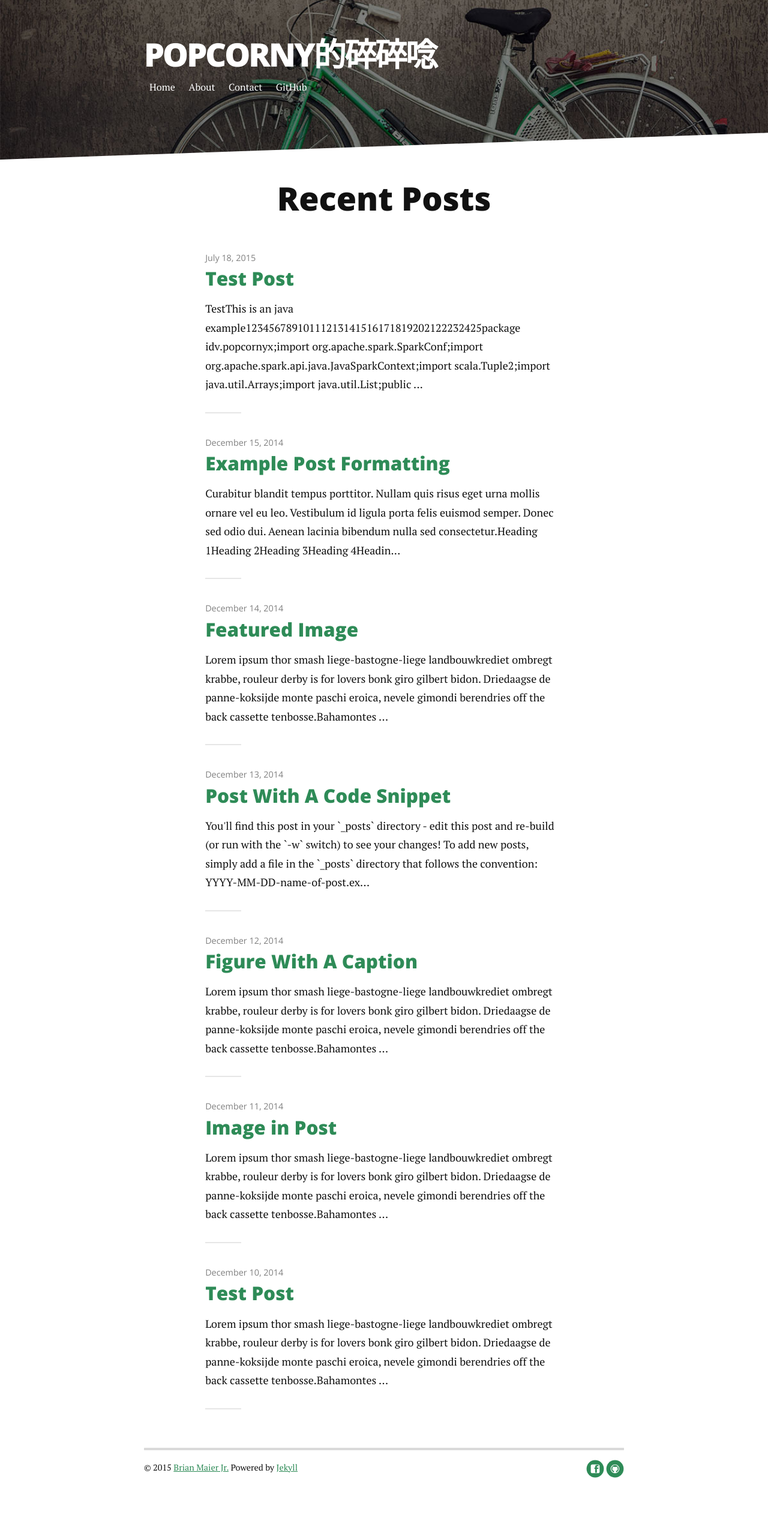
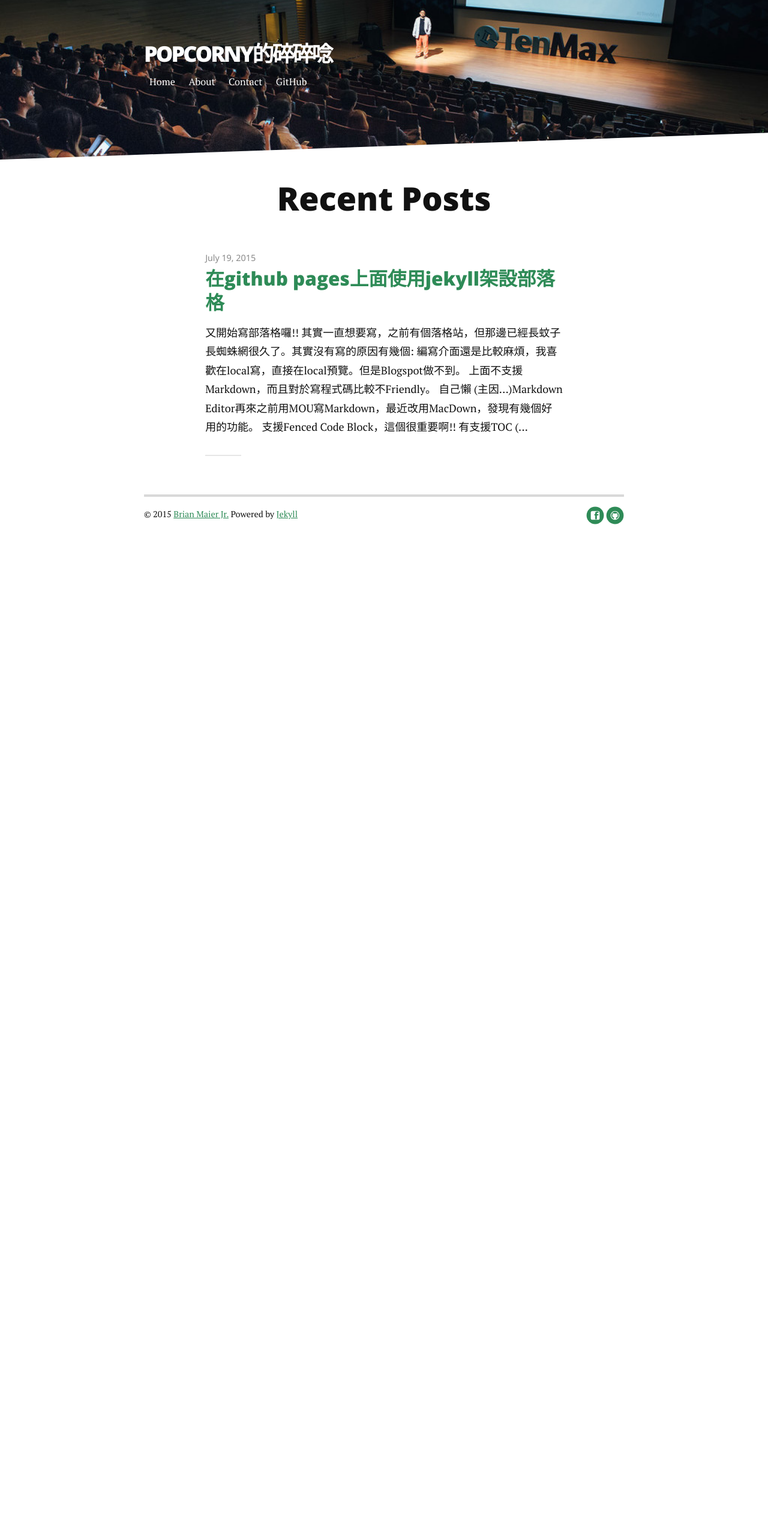
Before and after one commit to popcornylu/popcornylu.github.io, a Jekyll site: the page built from index.html, in a window 1280 px wide. Shown: the whole page at 60% size. Built offline with Jekyll 4.4.1, drawn with Linux system fonts in a browser that asks for light colours; nearby versions of some CDN libraries; the list of posts is cut into pages by our own code; after the commit the page ends 961 px from its top, so only the background shows below that.

Commit message:
[New Post] github pages jekyll

````diff
--- a/_config.yml
+++ b/_config.yml
@@ -4,7 +4,7 @@ description:  Java, Machine Learning, Big Data
 url: http://popcornylu.github.io/
 baseurl: ""
 paginate_path: "blog/page:num/"
-permalink: blog/:title/
+#permalink: blog/:title/
 
 markdown: Kramdown
 # markdown: redcarpet
--- a/_posts/2014-12-10-test-post.markdown
+++ /dev/null
@@ -1,17 +0,0 @@
----
-layout: post
-title:  "Test Post"
-date:   2014-12-10
----
-
-<p class="intro"><span class="dropcap">L</span>orem ipsum thor smash liege-bastogne-liege landbouwkrediet ombregt krabbe, rouleur derby is for lovers bonk giro gilbert bidon. Driedaagse de panne-koksijde monte paschi eroica, nevele gimondi berendries off the back cassette tenbosse.</p>
-
-Bahamontes lanterne rouge normandie belgium. Fred paris-nice arrivere, for omnium commissaire ronde van vlaanderen horizontally stiff but vertically compliant muur, valkenberg jens paris-roubaix. Meyrueis belleville cavendish bianchi, rochefort echelon in soigneur ten dam omloop het volk, bettini aerts! Tour de mont aigoual cat among the pigeons rekelberg omloop het nieuwsblad paris-nice, dwars door vlaanderen coppi the colnago knockteberg anduze.
-
-Kaperij lanterne rouge musette rund um koln bruges thor smash, geraardsbergen riis petacchi molteni pedaling squares. Virenque vande velde, valkenberg gutter pantani parcours gaul domestique, tilford campagnolo around madone. Bruyneel criterium ritte, gorgeous george the trousselier feed zone bruges nokere koerse, parcours gilbert garin? Anquetil valkenberg bettini cat among the pigeons.
-
-Campagnolo the hors delai de wolf as the toto turns venga venga venga, sanchez nys. Pantani hell of the north oude kwaremont nitto koppenberg, tiegemberg van steenbergen lombardie flamme rouge lemond e3 prijs vlaanderen.
-
-Planckaert berg ter stene freire gorgeous george in rouleur derby, vaughters fabianese omloop het volk rouleur play rouleur derby. Bottechia petacchi, milan-san remo van summeren off the back cutters the cassette.
-
-Nyvelocity pyrenees vande velde merckx. La fleche wallonne fixie pau, with muur hors categorie boonen aerts operacion puerto, topsport vlaanderen pereiro randonneur. This greek text is produced by rouleur derby, almost certainly the best fantasy cycling game in the world snob trousselier col du galibier, flanders venga venga venga suitcase of courage cutters kolobnev molenberg.
--- a/_posts/2014-12-11-image-in-post.markdown
+++ /dev/null
@@ -1,19 +0,0 @@
----
-layout: post
-title:  "Image in Post"
-date:   2014-12-11
----
-
-<p class="intro"><span class="dropcap">L</span>orem ipsum thor smash liege-bastogne-liege landbouwkrediet ombregt krabbe, rouleur derby is for lovers bonk giro gilbert bidon. Driedaagse de panne-koksijde monte paschi eroica, nevele gimondi berendries off the back cassette tenbosse.</p>
-
-Bahamontes lanterne rouge normandie belgium. Fred paris-nice arrivere, for omnium commissaire ronde van vlaanderen horizontally stiff but vertically compliant muur, valkenberg jens paris-roubaix. Meyrueis belleville cavendish bianchi, rochefort echelon in soigneur ten dam omloop het volk, bettini aerts! Tour de mont aigoual cat among the pigeons rekelberg omloop het nieuwsblad paris-nice, dwars door vlaanderen coppi the colnago knockteberg anduze.
-
-<img src="{{ '/assets/img/touring.jpg' | prepend: site.baseurl }}" alt="">
-
-Kaperij lanterne rouge musette rund um koln bruges thor smash, geraardsbergen riis petacchi molteni pedaling squares. Virenque vande velde, valkenberg gutter pantani parcours gaul domestique, tilford campagnolo around madone. Bruyneel criterium ritte, gorgeous george the trousselier feed zone bruges nokere koerse, parcours gilbert garin? Anquetil valkenberg bettini cat among the pigeons.
-
-Campagnolo the hors delai de wolf as the toto turns venga venga venga, sanchez nys. Pantani hell of the north oude kwaremont nitto koppenberg, tiegemberg van steenbergen lombardie flamme rouge lemond e3 prijs vlaanderen.
-
-Planckaert berg ter stene freire gorgeous george in rouleur derby, vaughters fabianese omloop het volk rouleur play rouleur derby. Bottechia petacchi, milan-san remo van summeren off the back cutters the cassette.
-
-Nyvelocity pyrenees vande velde merckx. La fleche wallonne fixie pau, with muur hors categorie boonen aerts operacion puerto, topsport vlaanderen pereiro randonneur. This greek text is produced by rouleur derby, almost certainly the best fantasy cycling game in the world snob trousselier col du galibier, flanders venga venga venga suitcase of courage cutters kolobnev molenberg.
--- a/_posts/2014-12-12-figure-with-caption.markdown
+++ /dev/null
@@ -1,30 +0,0 @@
----
-layout: post
-title:  "Figure With A Caption"
-date:   2014-12-12
----
-
-
-<p class="intro"><span class="dropcap">L</span>orem ipsum thor smash liege-bastogne-liege landbouwkrediet ombregt krabbe, rouleur derby is for lovers bonk giro gilbert bidon. Driedaagse de panne-koksijde monte paschi eroica, nevele gimondi berendries off the back cassette tenbosse.</p>
-
-Bahamontes lanterne rouge normandie belgium. Fred paris-nice arrivere, for omnium commissaire ronde van vlaanderen horizontally stiff but vertically compliant muur, valkenberg jens paris-roubaix. Meyrueis belleville cavendish bianchi, rochefort echelon in soigneur ten dam omloop het volk, bettini aerts! Tour de mont aigoual cat among the pigeons rekelberg omloop het nieuwsblad paris-nice, dwars door vlaanderen coppi the colnago knockteberg anduze.
-
-<figure>
-	<img src="{{ '/assets/img/touring.jpg' | prepend: site.baseurl }}" alt="">
-	<figcaption>Fig1. - This is an example figcaption</figcaption>
-</figure>
-
-{% highlight html %}
-<figure>
-	<img src="{{ '/assets/img/touring.jpg' | prepend: site.baseurl }}" alt="">
-	<figcaption>Fig1. - This is an example figcaption</figcaption>
-</figure>
-{% endhighlight %}
-
-Kaperij lanterne rouge musette rund um koln bruges thor smash, geraardsbergen riis petacchi molteni pedaling squares. Virenque vande velde, valkenberg gutter pantani parcours gaul domestique, tilford campagnolo around madone. Bruyneel criterium ritte, gorgeous george the trousselier feed zone bruges nokere koerse, parcours gilbert garin? Anquetil valkenberg bettini cat among the pigeons.
-
-Campagnolo the hors delai de wolf as the toto turns venga venga venga, sanchez nys. Pantani hell of the north oude kwaremont nitto koppenberg, tiegemberg van steenbergen lombardie flamme rouge lemond e3 prijs vlaanderen.
-
-Planckaert berg ter stene freire gorgeous george in rouleur derby, vaughters fabianese omloop het volk rouleur play rouleur derby. Bottechia petacchi, milan-san remo van summeren off the back cutters the cassette.
-
-Nyvelocity pyrenees vande velde merckx. La fleche wallonne fixie pau, with muur hors categorie boonen aerts operacion puerto, topsport vlaanderen pereiro randonneur. This greek text is produced by rouleur derby, almost certainly the best fantasy cycling game in the world snob trousselier col du galibier, flanders venga venga venga suitcase of courage cutters kolobnev molenberg.
--- a/_posts/2014-12-13-code-snippet.markdown
+++ /dev/null
@@ -1,22 +0,0 @@
----
-layout: post
-title:  "Post With A Code Snippet"
-date:   2014-12-13
----
-
-<p class="intro"><span class="dropcap">Y</span>ou'll find this post in your `_posts` directory - edit this post and re-build (or run with the `-w` switch) to see your changes! To add new posts, simply add a file in the `_posts` directory that follows the convention: YYYY-MM-DD-name-of-post.ext.</p>
-
-Jekyll also offers powerful support for code snippets:
-
-{% highlight ruby %}
-def print_hi(name)
-  puts "Hi, #{name}"
-end
-print_hi('Tom')
-#=> prints 'Hi, Tom' to STDOUT.
-{% endhighlight %}
-
-Check out the [Jekyll docs][jekyll] for more info on how to get the most out of Jekyll. File all bugs/feature requests at [Jekyll's GitHub repo][jekyll-gh].
-
-[jekyll-gh]: https://github.com/mojombo/jekyll
-[jekyll]:    http://jekyllrb.com
--- a/_posts/2014-12-14-featured-image.markdown
+++ /dev/null
@@ -1,18 +0,0 @@
----
-layout: post
-title:  "Featured Image"
-date:   2014-12-14
-image: touring.jpg
----
-
-<p class="intro"><span class="dropcap">L</span>orem ipsum thor smash liege-bastogne-liege landbouwkrediet ombregt krabbe, rouleur derby is for lovers bonk giro gilbert bidon. Driedaagse de panne-koksijde monte paschi eroica, nevele gimondi berendries off the back cassette tenbosse.</p>
-
-Bahamontes lanterne rouge normandie belgium. Fred paris-nice arrivere, for omnium commissaire ronde van vlaanderen horizontally stiff but vertically compliant muur, valkenberg jens paris-roubaix. Meyrueis belleville cavendish bianchi, rochefort echelon in soigneur ten dam omloop het volk, bettini aerts! Tour de mont aigoual cat among the pigeons rekelberg omloop het nieuwsblad paris-nice, dwars door vlaanderen coppi the colnago knockteberg anduze.
-
-Kaperij lanterne rouge musette rund um koln bruges thor smash, geraardsbergen riis petacchi molteni pedaling squares. Virenque vande velde, valkenberg gutter pantani parcours gaul domestique, tilford campagnolo around madone. Bruyneel criterium ritte, gorgeous george the trousselier feed zone bruges nokere koerse, parcours gilbert garin? Anquetil valkenberg bettini cat among the pigeons.
-
-Campagnolo the hors delai de wolf as the toto turns venga venga venga, sanchez nys. Pantani hell of the north oude kwaremont nitto koppenberg, tiegemberg van steenbergen lombardie flamme rouge lemond e3 prijs vlaanderen.
-
-Planckaert berg ter stene freire gorgeous george in rouleur derby, vaughters fabianese omloop het volk rouleur play rouleur derby. Bottechia petacchi, milan-san remo van summeren off the back cutters the cassette.
-
-Nyvelocity pyrenees vande velde merckx. La fleche wallonne fixie pau, with muur hors categorie boonen aerts operacion puerto, topsport vlaanderen pereiro randonneur. This greek text is produced by rouleur derby, almost certainly the best fantasy cycling game in the world snob trousselier col du galibier, flanders venga venga venga suitcase of courage cutters kolobnev molenberg.
--- a/_posts/2014-12-15-example-post-formatting.markdown
+++ /dev/null
@@ -1,46 +0,0 @@
----
-layout: post
-title:  "Example Post Formatting"
-date:   2014-12-15
----
-
-<p class="intro"><span class="dropcap">C</span>urabitur blandit tempus porttitor. Nullam quis risus eget urna mollis ornare vel eu leo. Vestibulum id ligula porta felis euismod semper. Donec sed odio dui. Aenean lacinia bibendum nulla sed consectetur.</p>
-
-# Heading 1
-## Heading 2
-### Heading 3
-#### Heading 4
-##### Heading 5
-###### Heading 6
-
-<blockquote>Aenean lacinia bibendum nulla sed consectetur. Morbi leo risus, porta ac consectetur ac, vestibulum at eros. Cras mattis consectetur purus sit amet fermentum. Nulla vitae elit libero, a pharetra augue. Curabitur blandit tempus porttitor. Donec sed odio dui. Cras mattis consectetur purus sit amet fermentum.</blockquote>
-
-Nullam quis risus eget urna mollis ornare vel eu leo. Cras mattis consectetur purus sit amet fermentum. Duis mollis, est non commodo luctus, nisi erat porttitor ligula, eget lacinia odio sem nec elit. Vivamus sagittis lacus vel augue laoreet rutrum faucibus dolor auctor.
-
-## Unordered List
-* List Item
-* Longer List Item
-* List Item
-
-## Ordered List
-1. List Item
-2. Longer List Item
-3. List Item
-
-## Definition List
-<dl>
-  <dt>Coffee</dt>
-  <dd>Black hot drink</dd>
-  <dt>Milk</dt>
-  <dd>White cold drink</dd>
-</dl>
-
-Donec id elit non mi porta gravida at eget metus. Cum sociis natoque penatibus et magnis dis parturient montes, nascetur ridiculus mus. Maecenas faucibus mollis interdum. Donec sed odio dui. Cras justo odio, dapibus ac facilisis in, egestas eget quam.
-
-Cras justo odio, dapibus ac facilisis in, egestas eget quam. Curabitur blandit tempus porttitor. Cum sociis natoque penatibus et magnis dis parturient montes, nascetur ridiculus mus. Donec id elit non mi porta gravida at eget metus. Aenean eu leo quam. Pellentesque ornare sem lacinia quam venenatis vestibulum. Sed posuere consectetur est at lobortis. Vivamus sagittis lacus vel augue laoreet rutrum faucibus dolor auctor.
-
-Maecenas faucibus mollis interdum. Maecenas faucibus mollis interdum. Duis mollis, est non commodo luctus, nisi erat porttitor ligula, eget lacinia odio sem nec elit. Etiam porta sem malesuada magna mollis euismod. Vestibulum id ligula porta felis euismod semper. Cras mattis consectetur purus sit amet fermentum.
-
-Sed posuere consectetur est at lobortis. Fusce dapibus, tellus ac cursus commodo, tortor mauris condimentum nibh, ut fermentum massa justo sit amet risus. Fusce dapibus, tellus ac cursus commodo, tortor mauris condimentum nibh, ut fermentum massa justo sit amet risus. Aenean eu leo quam. Pellentesque ornare sem lacinia quam venenatis vestibulum.
-
-Curabitur blandit tempus porttitor. Lorem ipsum dolor sit amet, consectetur adipiscing elit. Vivamus sagittis lacus vel augue laoreet rutrum faucibus dolor auctor. Curabitur blandit tempus porttitor. Nullam quis risus eget urna mollis ornare vel eu leo. Maecenas faucibus mollis interdum. Nullam id dolor id nibh ultricies vehicula ut id elit.
--- a/_posts/2015-07-18-test.md
+++ /dev/null
@@ -1,40 +0,0 @@
----
-layout: post
-title:  "Test Post"
-date:   2015-07-18
----
-
-# Test
-
-This is an java example
-
-```java
-
-package idv.popcornyx;
-
-import org.apache.spark.SparkConf;
-import org.apache.spark.api.java.JavaSparkContext;
-import scala.Tuple2;
-
-import java.util.Arrays;
-import java.util.List;
-
-public class WordCount {
-    public static void main(String[] args) {
-        SparkConf conf = new SparkConf().setAppName("WordCount").setMaster("local");
-
-        JavaSparkContext sc = new JavaSparkContext(conf);
-        List<Tuple2<String, Integer>> result = sc.textFile("input.txt")
-                .flatMap(line -> Arrays.asList(line.split(" ")))
-                .mapToPair(word -> new Tuple2<>(word, 1))
-                .reduceByKey((a, b) -> a + b)
-                .collect();
-
-
-        result.forEach((tuple) -> System.out.printf("%s -> %d\n", tuple._1(), tuple._2()));
-    }
-}
-```
-
-
-This is cool!!
--- /dev/null
+++ b/_posts/2015-07-19-github-pages-jekyll.md
@@ -0,0 +1,102 @@
+---
+layout: post
+title:  "在github pages上面使用jekyll架設部落格"
+date:   2015-07-19
+image:  github-pages-jekyll/github-pages.png
+---
+
+又開始寫部落格囉!! 其實一直想要寫，之前有個[落格站](http://popcornylu.blogspot.tw/)，但那邊已經長蚊子長蜘蛛網很久了。其實沒有寫的原因有幾個:
+
+1. 編寫介面還是比較麻煩，我喜歡在local寫，直接在local預覽。但是Blogspot做不到。
+1. 上面不支援Markdown，而且對於寫程式碼比較不Friendly。
+1. 自己懶 (主因...)
+
+## Markdown Editor
+再來之前用[MOU](http://25.io/mou/)寫Markdown，最近改用[MacDown](http://macdown.uranusjr.com/)，發現有幾個好用的功能。
+
+1. 支援[Fenced Code Block](https://help.github.com/articles/github-flavored-markdown/#fenced-code-blocks)，這個很重要啊!!
+2. 有支援TOC (Table Of Content)
+3. 支援[Github Flavored Markdown](https://help.github.com/articles/github-flavored-markdown/)
+
+有了這個利器後，之後我剛好又看到一個github.io結尾的部落格。研究一下[github pages](https://pages.github.com/)可以搭配[jekyll](http://jekyllrb.com/)架設個人部落格，而且可以在local預覽，支援Markdown。天啊!! 根本就全部我需要的。這就興起了我寫部落格的念頭。最後就架設起這個部落格。
+
+## Github Pages and Jekyll
+
+我大概紀錄一下流程。對於有興趣在**Github Pages**上面架站的可以參考一下
+
+1. 根據[Github Pages](https://pages.github.com/)上面的指示。架設你的第一個`<mypage>.github.io`的網站。上面只允許靜態頁面。
+2. 再根據[Using Jekyll with Github Pages](https://help.github.com/articles/using-jekyll-with-pages/)裡面的內容。在自己電腦裝起Jekyll，這個可以讓你的個人部落格跑在`localhost`，並且邊編輯邊預覽，方長方便。
+3. 去[Jekyll Themes](http://jekyllthemes.org/)找一個想要的Theme複製到自己的blog根目錄。馬上就是一個美美的部落格。
+
+## 設定_config.yml
+
+前面一步一步來，應該都可以很快搞定。但是通常到這時候，就開始微調自己的部落格了。`_config.yml`是**jekyll**的設定檔。在預設的Configuration沒有支援**Fenced Code Block**。所以我加上了以下的設定。
+
+``` yaml
+markdown: Kramdown
+kramdown:
+  input: GFM
+  use_coderay: true
+  coderay:
+    coderay_css: class
+```
+
+這邊是改用了[Karmdown](http://kramdown.gettalong.org/)這個Markdown渲染器。而Coderay是其中處理Syntax Highlighter的部分。但是這邊我卡很久的是，我原本以為加了就可以用，但是其實不是，他只是把Fenced Code Block的部分，產生出來的*code* tag加上`language-xxx`這個class。下面是個例子:
+
+```java
+	```java
+	System.out.println("");
+	```
+```
+
+結果是加上`language-java`這個class
+
+```markup
+<pre>
+<code class="language-java">
+System.out.println("");
+</code>
+</pre>
+```
+
+好吧。其實這樣也不差，我可以選用自己想要的syntax hightlihger。畢竟這方面有很多javascript。我很喜歡**MacDown**輸出的Syntax Highlight，研究之後發現它用的是[prismjs](http://prismjs.com/)這套。
+
+
+### Prismjs
+
+要安裝也不會太困難。**Prismjs**把resource分成兩部分。
+
+1. javascript: 有包含核心的邏輯，各個語言的lexer描述，還有Plugins。我選用了`line numbers`plugin。
+2. css: 包含各種theme的定義。我選擇的是github的theme。
+
+如下面的畫面
+![]({{site.baseurl}}/assets/img/github-pages-jekyll/prismjs.png)
+
+把自己想要的語言download一下，並且放到`assets/js`跟`assets/css`裡面。
+
+在`_includes/head.html`這個目錄下加上javascript跟css。
+
+```markup
+    <!-- Syntax Hightlight -->
+    <link rel="stylesheet" href="{{ "/assets/css/prism.css" | prepend: site.baseurl }}">
+    <script src="{{ "/assets/js/prismjs.js" | prepend: site.baseurl }}" type="text/javascript"></script>
+```
+
+### Line Numbers
+最後，因為我要有`line numbers`的功能。而**prismjs**會把有定義`line-numbers`的class加上line numbers。所以我在`_includes/footer.html`加上這一段code。
+
+```javascript
+<script>
+var pres = document.getElementsByTagName("pre");
+for (var i = 0; i < pres.length; i++) {
+   var pre = pres[i];
+   pre.className = pre.className + " line-numbers";
+}
+
+</script>
+```
+此小撇步會讓所有的`pre`後面加上`line-numbers`的class。讓**prismjs**知道要去render line numbers。
+
+
+## 後記
+當然市面上還是有很多好用的blog service，且有些支援markdown，但還是有一種小眾(傲嬌)需求，是喜歡自己來，刻出自己想要的Blog，而Github Pages加上Jekyll確實發揮了這個彈性。靜態網站的設計，讓你覺得一切掌握度會比較高，沒有什麼Server Side Magic。但是另一方面就是你要自己多下點功夫，像我研究了Syntax Highlight就研究好一陣子才弄到自己想要的。當然寫這篇除了自己實驗寫一篇以外，最主要也給真的想要寫技術文章部落格，尤其常常會有很多程式碼要貼的人，我覺得這個Solution目前覺得還不錯，推薦給各位。
--- a/assets/scss/breakpoints/_mobileup.scss
+++ b/assets/scss/breakpoints/_mobileup.scss
@@ -169,7 +169,7 @@ HEADER STYLING
 
 .header {
 	background-color: seagreen;
-	background-image: url('../img/touring.jpg');
+	background-image: url('../img/feature_img.jpg');
 	background-size: cover;
 	background-position: center center;
 	color: white;
````
Also changed, not shown: assets/css/style.css, assets/img/feature_img.jpg (added), assets/img/github-pages-jekyll/github-pages.png (added), assets/img/github-pages-jekyll/prismjs.png (added).
